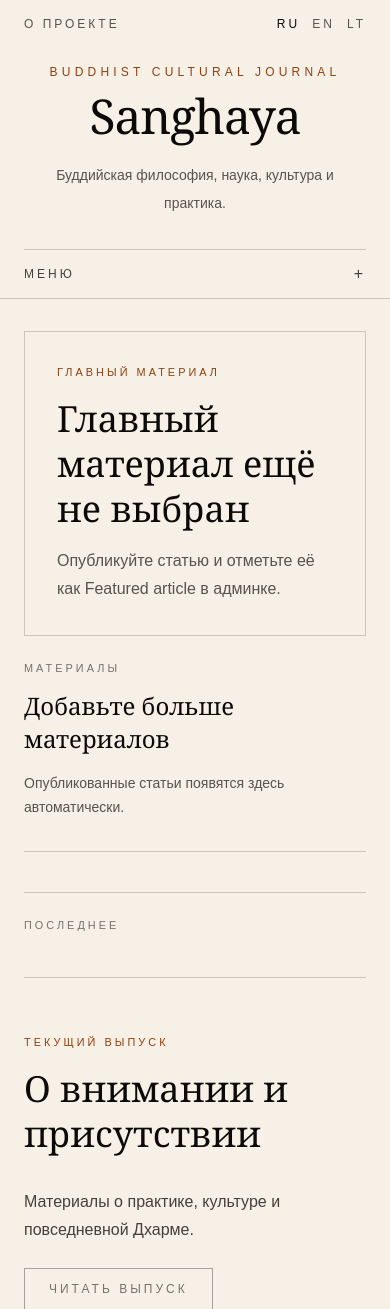
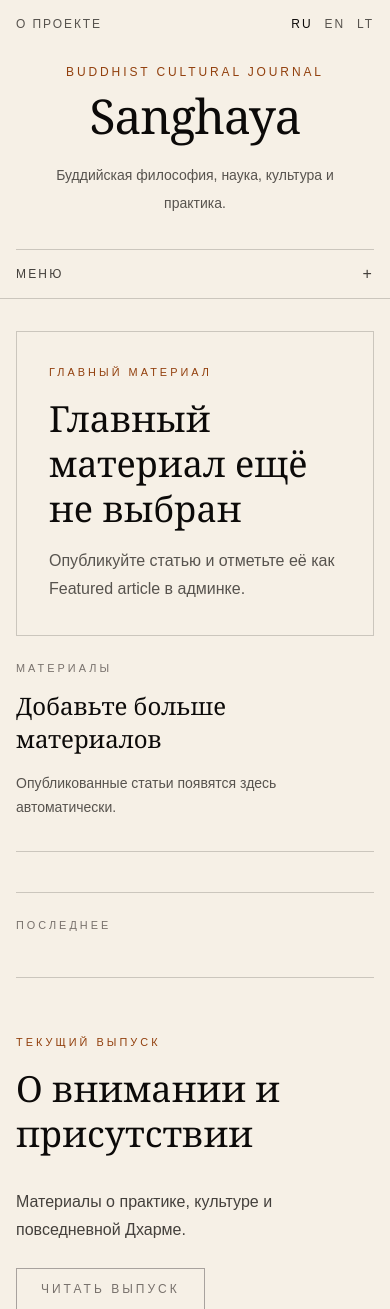
Before and after one commit to IskandarFani/dharma-journal, a Django app: page / in a window 390 px wide. Shown: the top 1309 px of the page. Run offline with Django 5.2, Linux system fonts and the light colour scheme; data that the repository does not hold is empty; some libraries are stand-ins or nearby versions.

Commit message:
Polish mobile layout and article pages

```diff
--- a/templates/articles/category_detail.html
+++ b/templates/articles/category_detail.html
@@ -3,7 +3,7 @@
 {% block title %}{{ category_translation.title }} | Sanghaya{% endblock %}
 
 {% block content %}
-<main class="mx-auto max-w-7xl px-6 py-10 md:py-14">
+<main class="mx-auto max-w-7xl px-4 py-10 md:px-6 md:py-14">
     <section class="border-b hairline pb-8 md:grid md:grid-cols-[0.75fr_1fr] md:items-end md:gap-10">
         <div>
             <p class="editorial-kicker mb-5 text-amber-800">
--- a/templates/base.html
+++ b/templates/base.html
@@ -29,9 +29,26 @@
     <script src="https://cdn.tailwindcss.com"></script>
 
     <style>
+        *,
+        *::before,
+        *::after {
+            box-sizing: border-box;
+        }
+
+        html {
+            width: 100%;
+            overflow-x: hidden;
+        }
+
         body {
             background: #f6f0e6;
             color: #1c1917;
+            width: 100%;
+            overflow-x: hidden;
+        }
+
+        img {
+            max-width: 100%;
         }
 
         .serif {
@@ -109,8 +126,11 @@
 
         @media (max-width: 767px) {
             .mobile-title-balance {
-                font-size: clamp(2.25rem, 12vw, 3.65rem);
-                line-height: 0.98;
+                font-size: clamp(2.15rem, 10.6vw, 3.35rem);
+                line-height: 1;
+                overflow-wrap: anywhere;
+                word-break: break-word;
+                hyphens: auto;
             }
         }
     </style>
@@ -118,13 +138,13 @@
 
 <body class="sans min-h-screen">
     <header class="border-b hairline">
-        <div class="mx-auto max-w-7xl px-6 py-4 md:py-5">
-            <div class="flex items-center justify-between gap-6 text-xs uppercase tracking-[0.25em] text-stone-600">
+        <div class="mx-auto max-w-7xl min-w-0 px-4 py-4 md:px-6 md:py-5">
+            <div class="flex min-w-0 items-center justify-between gap-3 text-xs uppercase tracking-[0.16em] text-stone-600 md:tracking-[0.25em]">
                 <a href="{% url 'about' language %}" class="transition duration-300 hover:text-stone-950">
                     {{ ui.about }}
                 </a>
 
-                <div class="flex items-center gap-3">
+                <div class="flex shrink-0 items-center gap-3">
                     {% for item in language_links %}
                         <a
                             href="{{ item.url }}"
@@ -136,9 +156,9 @@
                 </div>
             </div>
 
-            <div class="py-8 text-center md:py-10">
+            <div class="min-w-0 py-8 text-center md:py-10">
                 <a href="{% url 'home' language %}" class="group inline-block">
-                    <div class="text-xs uppercase tracking-[0.35em] text-amber-800 transition duration-300 group-hover:text-amber-900">
+                    <div class="text-xs uppercase tracking-[0.24em] text-amber-800 transition duration-300 group-hover:text-amber-900 md:tracking-[0.35em]">
                         {{ ui.journal_label }}
                     </div>
 
@@ -147,7 +167,7 @@
                     </h1>
                 </a>
 
-                <p class="mx-auto mt-5 max-w-2xl text-sm leading-7 text-stone-600">
+                <p class="mx-auto mt-5 max-w-2xl px-2 text-sm leading-7 text-stone-600 break-words">
                     {{ ui.site_subtitle }}
                 </p>
             </div>
@@ -164,7 +184,7 @@
             </nav>
 
             <details class="border-t hairline pt-4 md:hidden">
-                <summary class="flex cursor-pointer items-center justify-between text-xs uppercase tracking-[0.25em] text-stone-700">
+                <summary class="flex cursor-pointer items-center justify-between text-xs uppercase tracking-[0.18em] text-stone-700">
                     <span>{{ ui.menu }}</span>
                     <span class="text-base leading-none">+</span>
                 </summary>
--- a/templates/core/about.html
+++ b/templates/core/about.html
@@ -1,7 +1,7 @@
 {% extends "base.html" %}
 
 {% block content %}
-<section class="mx-auto max-w-7xl px-6 py-10 md:py-14">
+<section class="mx-auto max-w-7xl px-4 py-10 md:px-6 md:py-14">
     <div class="mx-auto max-w-3xl">
         <div class="border-b hairline pb-8 text-center">
             <div class="editorial-kicker text-amber-800">
--- a/templates/core/home.html
+++ b/templates/core/home.html
@@ -1,11 +1,11 @@
 {% extends "base.html" %}
 
 {% block content %}
-<section class="mx-auto max-w-7xl px-6 py-8 md:py-12">
-    <div class="grid items-stretch gap-6 xl:grid-cols-[minmax(0,1.08fr)_minmax(380px,0.82fr)]">
-        <section class="h-full">
+<section class="mx-auto max-w-7xl min-w-0 px-4 py-8 md:px-6 md:py-12">
+    <div class="grid min-w-0 items-stretch gap-6 xl:grid-cols-[minmax(0,1.08fr)_minmax(380px,0.82fr)]">
+        <section class="h-full min-w-0">
             {% if featured_card %}
-                <article class="article-card flex h-full flex-col border-b hairline pb-8 md:border md:p-4">
+                <article class="article-card flex h-full min-w-0 flex-col border-b hairline pb-8 md:border md:p-4">
                     <a
                         href="{% url 'article_detail' language featured_card.translation.slug %}"
                         class="group block overflow-hidden rounded-sm"
@@ -35,7 +35,7 @@
                         </div>
                     {% endif %}
 
-                    <h2 class="serif mobile-title-balance mt-3 max-w-3xl text-5xl font-normal leading-[1.02] tracking-tight text-stone-950 md:text-5xl 2xl:text-6xl">
+                    <h2 class="serif mobile-title-balance mt-3 max-w-3xl break-words text-5xl font-normal leading-[1.02] tracking-tight text-stone-950 md:text-[3.35rem] 2xl:text-[3.9rem]">
                         <a
                             href="{% url 'article_detail' language featured_card.translation.slug %}"
                             class="hover:text-amber-900"
@@ -50,7 +50,7 @@
                         </p>
                     {% endif %}
 
-                    <div class="mt-6 text-xs uppercase tracking-[0.2em] text-stone-500">
+                    <div class="mt-6 break-words text-xs uppercase tracking-[0.2em] text-stone-500">
                         {% if featured_card.article.author %}
                             {{ ui.author }}: {{ featured_card.article.author.name }}
                         {% else %}
@@ -82,9 +82,9 @@
             {% endif %}
         </section>
 
-        <section class="grid gap-4 md:grid-cols-3 xl:h-full xl:grid-cols-1 xl:grid-rows-3">
+        <section class="grid min-w-0 gap-4 md:grid-cols-3 xl:h-full xl:grid-cols-1 xl:grid-rows-3">
             {% for card in secondary_cards %}
-                <article class="article-card grid gap-4 border-b hairline pb-5 md:border md:p-4 xl:min-h-0 xl:grid-cols-[minmax(180px,0.44fr)_1fr]">
+                <article class="article-card grid min-w-0 gap-4 border-b hairline pb-5 md:border md:p-4 xl:min-h-0 xl:grid-cols-[minmax(180px,0.44fr)_1fr]">
                     <a
                         href="{% url 'article_detail' language card.translation.slug %}"
                         class="group block overflow-hidden rounded-sm xl:h-full"
@@ -108,14 +108,14 @@
                         {% endif %}
                     </a>
 
-                    <div class="xl:flex xl:min-w-0 xl:flex-col xl:justify-center">
+                    <div class="min-w-0 xl:flex xl:flex-col xl:justify-center">
                         {% if card.category_translation %}
                             <div class="editorial-kicker text-stone-500">
                                 {{ card.category_translation.title }}
                             </div>
                         {% endif %}
 
-                        <h3 class="serif mt-2 text-2xl leading-tight text-stone-950 md:text-xl xl:text-[1.55rem]">
+                        <h3 class="serif mt-2 break-words text-2xl leading-tight text-stone-950 md:text-xl xl:text-[1.55rem]">
                             <a
                                 href="{% url 'article_detail' language card.translation.slug %}"
                                 class="hover:text-amber-900"
--- a/templates/core/issue_detail.html
+++ b/templates/core/issue_detail.html
@@ -1,7 +1,7 @@
 {% extends "base.html" %}
 
 {% block content %}
-<section class="mx-auto max-w-7xl px-6 py-10 md:py-14">
+<section class="mx-auto max-w-7xl px-4 py-10 md:px-6 md:py-14">
     <header class="border-b hairline pb-8 md:pb-10">
         <div class="editorial-kicker text-amber-800">
             {{ ui.current_issue }}
```
Also changed, not shown: templates/articles/article_detail.html (+27 -13 lines).
